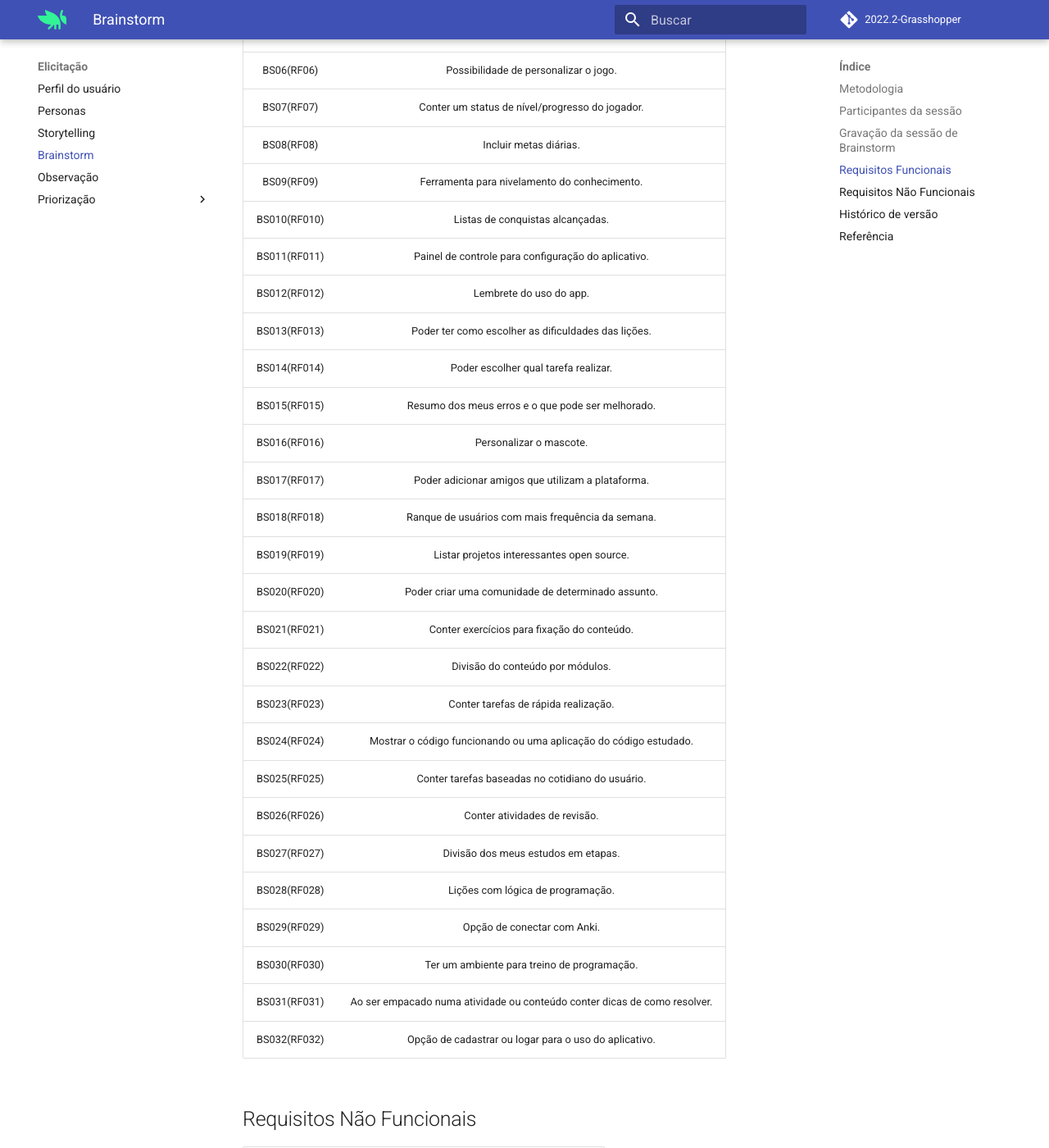
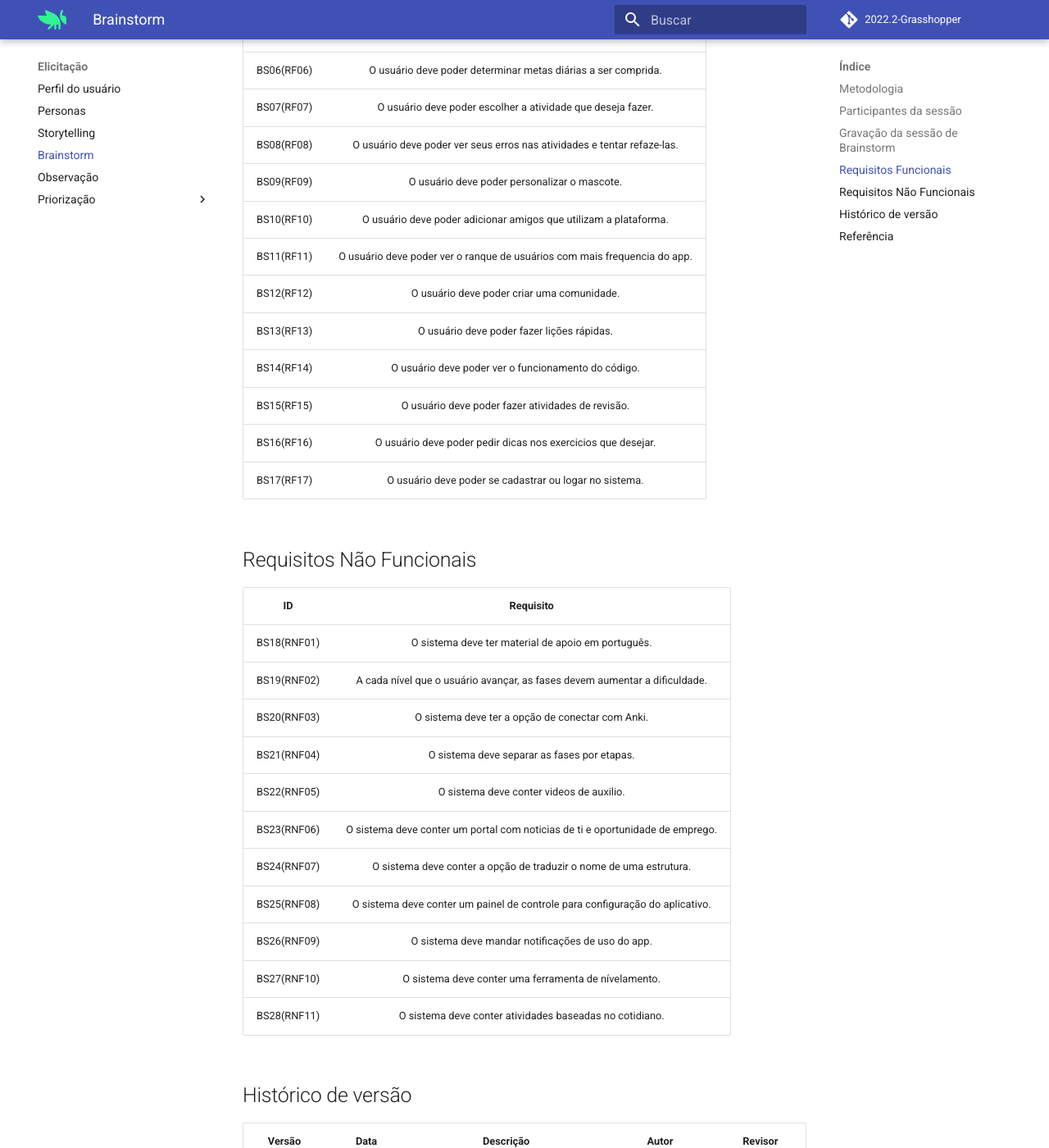
Before and after one commit to Requisitos-de-Software/2022.2-Grasshopper, an MkDocs documentation site: the page built from docs/elicitacao/brainstorm.md, in a window 1280 px wide and 1400 px high, scrolled down 2109 px. Shown: the whole window at 82% size. Built offline with MkDocs 1.6.1 and Material for MkDocs 9.7.7, drawn with Linux system fonts in a browser that asks for light colours; comment, search, counter and statistics services are not loaded; some of the changed text lies outside the part shown.

Commit message:
Organizando tabelas e fazendo correções

```diff
--- a/docs/elicitacao/brainstorm.md
+++ b/docs/elicitacao/brainstorm.md
@@ -22,66 +22,55 @@
 <figcaption>Imagem 1: Captura de tela realizado no Brainstorm  </figcaption>
 
 ## Gravação da sessão de Brainstorm
+
 <iframe width="560" height="315" src="https://www.youtube.com/embed/r7hI3xLSlbc?start=3" title="YouTube video player" frameborder="0" allow="accelerometer; autoplay; clipboard-write; encrypted-media; gyroscope; picture-in-picture" allowfullscreen></iframe>
 
 ## Requisitos Funcionais
 
-|     ID     |                    Requisito                     |
-| :--------: | :----------------------------------------------: |
-| BS01(RF01) | O aplicativo deve mostrar os vídeos na timeline. |
-| BS02(RF02) | Ter um portal de notícias de ti. |
-| BS03(RF03) | Portal de oportunidades de trabalho em ti. |
-| BS04(RF04) |Ferramenta para traduzir uma estrutura. |
-| BS05(RF05) | Indicação de nome de outros canais de programação. |
-| BS06(RF06) | Possibilidade de personalizar o jogo. |
-| BS07(RF07) | Conter um status de nível/progresso do jogador. |
-| BS08(RF08) | Incluir metas diárias. |
-| BS09(RF09) | Ferramenta para nivelamento do conhecimento. |
-| BS010(RF010) | Listas de conquistas alcançadas. |
-| BS011(RF011) | Painel de controle para configuração do aplicativo. |
-| BS012(RF012) | Lembrete do uso do app. |
-| BS013(RF013) | Poder ter como escolher as dificuldades das lições. |
-| BS014(RF014) | Poder escolher qual tarefa realizar. |
-| BS015(RF015) | Resumo dos meus erros e o que pode ser melhorado. |
-| BS016(RF016) | Personalizar o mascote. |
-| BS017(RF017) | Poder adicionar amigos que utilizam a plataforma. |
-| BS018(RF018) | Ranque de usuários com mais frequência da semana. |
-| BS019(RF019) | Listar projetos interessantes open source. |
-| BS020(RF020) | Poder criar uma comunidade de determinado assunto. |
-| BS021(RF021) | Conter exercícios para fixação do conteúdo. |
-| BS022(RF022) | Divisão do conteúdo por módulos. |
-| BS023(RF023) | Conter tarefas de rápida realização. |
-| BS024(RF024) | Mostrar o código funcionando ou uma aplicação do código estudado. |
-| BS025(RF025) | Conter tarefas baseadas no cotidiano do usuário. |
-| BS026(RF026) | Conter atividades de revisão. |
-| BS027(RF027) | Divisão dos meus estudos em etapas. |
-| BS028(RF028) | Lições com lógica de programação. |
-| BS029(RF029) | Opção de conectar com Anki. |
-| BS030(RF030) | Ter um ambiente para treino de programação. |
-| BS031(RF031) | Ao ser empacado numa atividade ou conteúdo conter dicas de como resolver. |
-| BS032(RF032) | Opção de cadastrar ou logar para o uso do aplicativo. |
-
-
-
+|     ID     |                                 Requisito                                 |
+| :--------: | :-----------------------------------------------------------------------: |
+| BS01(RF01) |              O usuário deve poder personalizar seu ambiente.              |
+| BS02(RF02) |           O usuário deve poder acessar o seu progresso no jogo.           |
+| BS03(RF03) |              O usuário deve poder acessar seu nível no jogo.              |
+| BS04(RF04) |                 O usuário deve poder ver suas conquistas.                 |
+| BS05(RF05) |        O usuário deve poder escolher a dificuldade de suas lições.        |
+| BS06(RF06) |       O usuário deve poder determinar metas diárias a ser comprida.       |
+| BS07(RF07) |        O usuário deve poder escolher a atividade que deseja fazer.        |
+| BS08(RF08) |  O usuário deve poder ver seus erros nas atividades e tentar refaze-las.  |
+| BS09(RF09) |               O usuário deve poder personalizar o mascote.                |
+| BS10(RF10) |     O usuário deve poder adicionar amigos que utilizam a plataforma.      |
+| BS11(RF11) | O usuário deve poder ver o ranque de usuários com mais frequencia do app. |
+| BS12(RF12) |                O usuário deve poder criar uma comunidade.                 |
+| BS13(RF13) |                O usuário deve poder fazer lições rápidas.                 |
+| BS14(RF14) |            O usuário deve poder ver o funcionamento do código.            |
+| BS15(RF15) |             O usuário deve poder fazer atividades de revisão.             |
+| BS16(RF16) |       O usuário deve poder pedir dicas nos exercicios que desejar.        |
+| BS17(RF17) |          O usuário deve poder se cadastrar ou logar no sistema.           |
 
 ## Requisitos Não Funcionais
 
-|     ID      |                    Requisito                     |
-| :---------: | :----------------------------------------------: |
-| BS033(RNF01) | Material de apoio em português. |
-| BS034(RNF02) | Escolher os horários de estudo. |
-| BS035(RNF03) | Ter um diferencial marcante a cada nível avançado. |
-| BS036(RNF04) | Desafios mais complicados. |
-
-
+|     ID      |                                   Requisito                                   |
+| :---------: | :---------------------------------------------------------------------------: |
+| BS18(RNF01) |              O sistema deve ter material de apoio em português.               |
+| BS19(RNF02) |  A cada nível que o usuário avançar, as fases devem aumentar a dificuldade.   |
+| BS20(RNF03) |               O sistema deve ter a opção de conectar com Anki.                |
+| BS21(RNF04) |                  O sistema deve separar as fases por etapas.                  |
+| BS22(RNF05) |                   O sistema deve conter videos de auxilio.                    |
+| BS23(RNF06) | O sistema deve conter um portal com noticias de ti e oportunidade de emprego. |
+| BS24(RNF07) |      O sistema deve conter a opção de traduzir o nome de uma estrutura.       |
+| BS25(RNF08) | O sistema deve conter um painel de controle para configuração do aplicativo.  |
+| BS26(RNF09) |               O sistema deve mandar notificações de uso do app.               |
+| BS27(RNF10) |             O sistema deve conter uma ferramenta de nívelamento.              |
+| BS28(RNF11) |            O sistema deve conter atividades baseadas no cotidiano.            |
 
 ## Histórico de versão
 
-| Versão |    Data    |                   Descrição                   | Autor  | Revisor |
-| :----: | :--------: | :-------------------------------------------: | :----: | :-----: |
-| 1.0   | 24/11/2022 | Conceito de brainstorm e construção da tabela | Hellen |    -    |
-| 1.1   | 26/11/2022 | Adição da gravação de Brainstorm | Lucas Lopes |    -    |
-| 1.2   | 26/11/2022 | Adição dos requisitos funcionais e não funcionais obtidos pelo brainstorm | João Pedro Alves Machado |    Philipe de Sousa    |
+| Versão |    Data    |                                 Descrição                                 |          Autor           |     Revisor      |
+| :----: | :--------: | :-----------------------------------------------------------------------: | :----------------------: | :--------------: |
+|  1.0   | 24/11/2022 |               Conceito de brainstorm e construção da tabela               |          Hellen          |        -         |
+|  1.1   | 26/11/2022 |                     Adição da gravação de Brainstorm                      |       Lucas Lopes        |        -         |
+|  1.2   | 26/11/2022 | Adição dos requisitos funcionais e não funcionais obtidos pelo brainstorm | João Pedro Alves Machado | Philipe de Sousa |
+|  1.3   | 28/11/2022 |                  Organizando tabelas e fazendo correções                  |     Hellen Fernanda      |        -         |
 
 ## Referência
 
```
